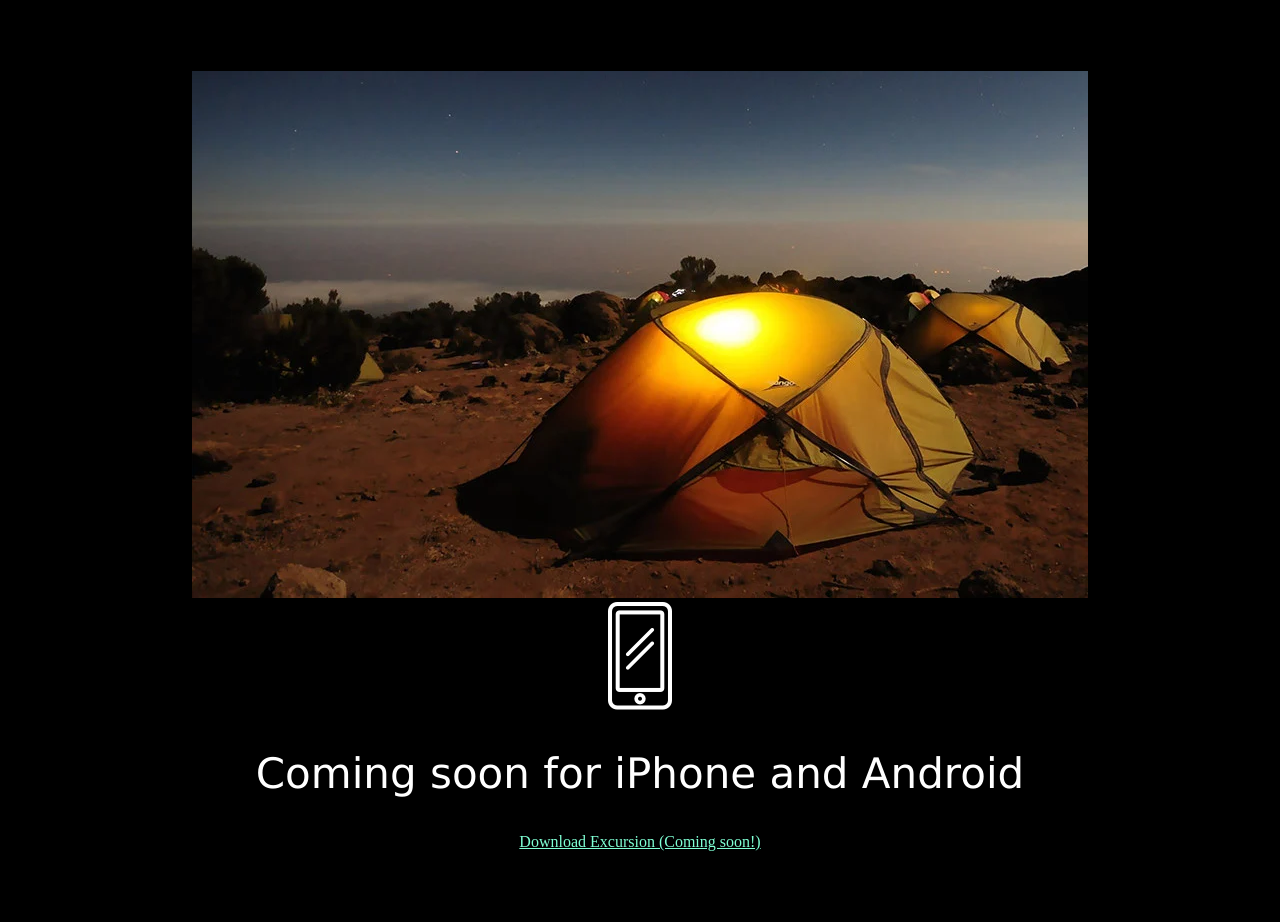
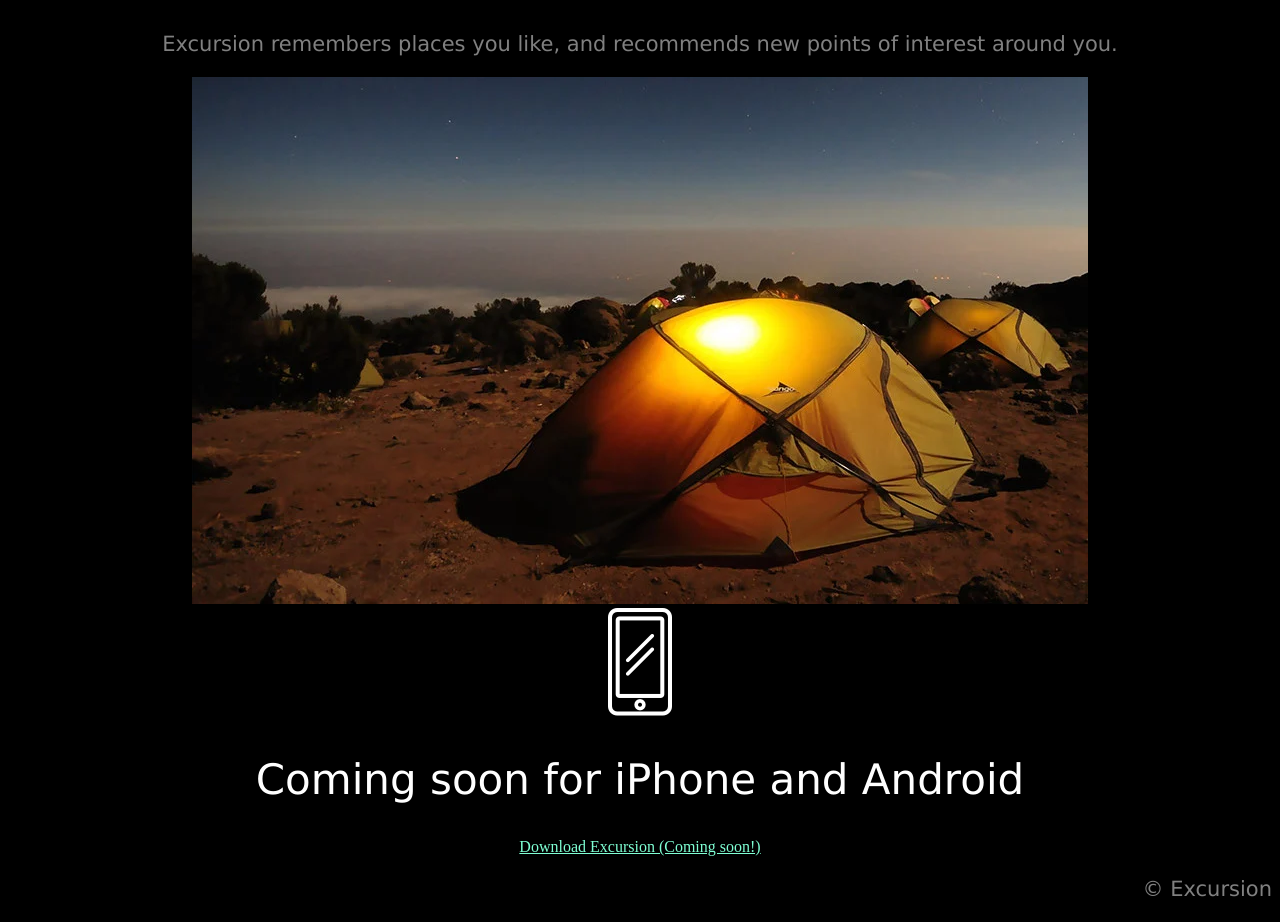
Before and after one commit to JasonCanales/codecademy-excursion-project, a plain HTML site: page index.html in a window 1280 px wide. Shown: the part 402-1324 px from the top of the page. Before the commit the page ends 1261 px from the top, so only its background shows below. Drawn offline with Linux system fonts and the light colour scheme.

Commit message:
Added footer text and modified text in body.

```diff
--- a/index.html
+++ b/index.html
@@ -9,18 +9,18 @@
     <body>
         <div><h1>Discover hidden places in the world around you</h1></div>
         <div><a href="https://82f158528e144d46b235ef968d8b5645.cc-propeller.cloud/#">Download Excursion (Coming soon!)</a></div>>
-        <div><video controls>
+        <div><video autoplay>
             <source src="resources/media/videos/excursion.mp4" type="video/mp4">
             Your browser does not support the video tag.
           </video></div>
           <div><h2>Your personal travel guide.</h2></div>
-          <div><h3>Excursion remembers places you like, and recommends new points of interest around you.</h3></div>
+          <div><p>Excursion remembers places you like, and recommends new points of interest around you.</p></div>
           <div><img src="resources/media/images/camp.webp" alt="Landscape image"></div>
           <div><img src="resources/media/images/phone.webp" alt="Cellphone icon"></div>
           <div><h2>Coming soon for iPhone and Android</h2></div>
           <div><a href="https://82f158528e144d46b235ef968d8b5645.cc-propeller.cloud/#">Download Excursion (Coming soon!)</a></div>
     </body>
     <footer>
-
+        <p>	&copy; Excursion</p>
     </footer>
 </html>
--- a/resources/css/style.css
+++ b/resources/css/style.css
@@ -1,6 +1,10 @@
 body {
     background-color: black;
     text-align: center;
+}
+
+footer {
+    text-align: right;
 }
 
 h1, h2, h3, p {
```
